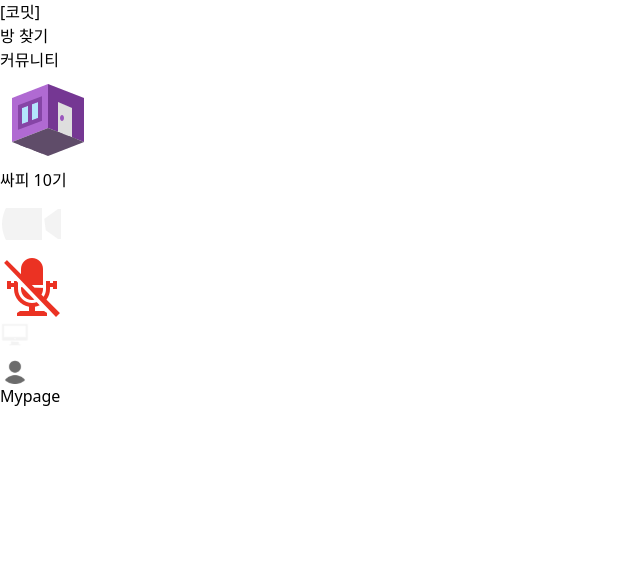
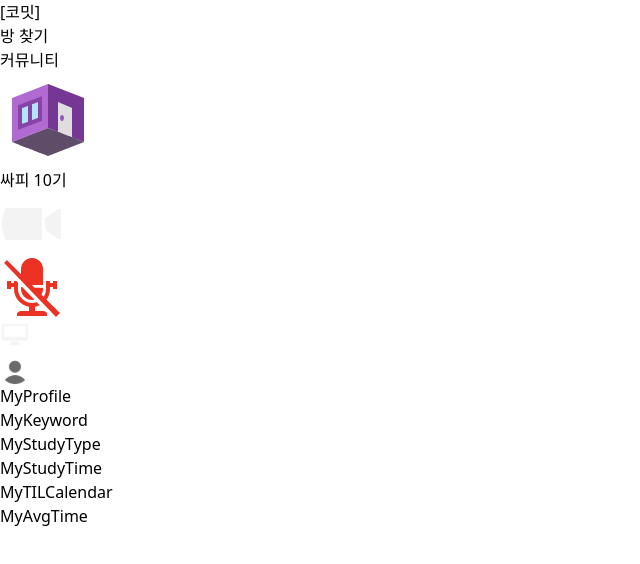
Before and after one commit to benyy0101/CoMeet, a React (Create React App) app in the folder front/: page /mypage in a window 1280 px wide. Shown: the top 564 px of the page, without its empty margins (0-640 px from the left). Built offline with nearby package versions, Linux system fonts and the light colour scheme.

Commit message:
Feat: 마이페이지 레이아웃 구현

```diff
--- a/front/src/pages/Mypage.tsx
+++ b/front/src/pages/Mypage.tsx
@@ -1,5 +1,145 @@
 import React from "react";
+import { MyProfile } from "../components/MyProfile";
+import { MyKeyword } from "../components/MyKeyword";
+import { MyStudyType } from "../components/MyStudyType";
+import { MyStudyTime } from "../components/MyStudyTime";
+import { MyTILCalendar } from "../components/MyTILCalendar";
+import { MyAvgTime } from "../components/MyAvgTime";
+
+import tw from "tailwind-styled-components";
 
 export const Mypage = () => {
-  return <div>Mypage</div>;
+  return (
+    <AllContainer>
+      {/* 왼쪽 부분 - 프로필, 키워드, 공부타입, 공부타임 */}
+      <FirstContainerLeft>
+        {/* 프로필 컨테이너 */}
+        <ProfileContainer>
+          <MyProfile />
+        </ProfileContainer>
+        {/* 프로필 밑의 컨테이너 - 키워드, 공부타입, 공부타임 */}
+        <SecondContainer>
+          {/* 키워드 컨테이너 */}
+          <KeywordContainer>
+            <MyKeyword />
+          </KeywordContainer>
+          {/* 키워드 오른쪽 컨테이너 - 공부타입, 공부타임 */}
+          <ThirdContainer>
+            {/* 공부 타입 컨테이너 */}
+            <StudyTypeContainer>
+              <MyStudyType />
+            </StudyTypeContainer>
+            {/* 공부 시간 컨테이너 */}
+            <StudyTimeContainer>
+              <MyStudyTime />
+            </StudyTimeContainer>
+          </ThirdContainer>
+        </SecondContainer>
+      </FirstContainerLeft>
+      {/* 오른쪽 부분 - 캘린더, 평균 시간 */}
+      <FirstContainerRight>
+        {/* TIL 캘린더 컨테이너 */}
+        <TILCalendarContainer>
+          <MyTILCalendar />
+        </TILCalendarContainer>
+        {/* 평균 공부 시간 컨테이너 */}
+        <AvgTimeContainer>
+          <MyAvgTime />
+        </AvgTimeContainer>
+      </FirstContainerRight>
+    </AllContainer>
+  );
 };
+
+// 마이페이지 전체 컨테이너
+// h 고쳐야 함
+const AllContainer = tw.div`
+flex
+border-2
+border-rose-600
+h-[93vh]
+px-10
+py-5
+`;
+
+// 프로필/키워드/공부타입/공부시간 컨테이너
+// w 값, 마진 값들 바꿔야 함
+const FirstContainerLeft = tw.div`
+flex-col
+w-[50%]
+border-2
+mr-7
+ml-10
+my-5
+`;
+
+// TIL/평균공부시간 컨테이너
+// w 값, 마진 값들 바꿔야 함
+const FirstContainerRight = tw.div`
+flex-col
+w-[50%]
+border-2
+ml-7
+mr-10
+my-5
+`;
+
+// 프로필 컨테이너
+const ProfileContainer = tw.div`
+border-2
+h-[33%]
+mb-5
+`;
+
+// 키워드, 공부타입, 공부시간 들어 있는 컨테이너
+const SecondContainer = tw.div`
+flex
+h-[64%]
+border-2
+border-red-500
+`;
+
+// 키워드 컨테이너
+const KeywordContainer = tw.div`
+border-2
+border-blue-500
+w-[50%]
+mr-5
+`;
+
+// 공부타입, 공부시간 들어있는 컨테이너
+const ThirdContainer = tw.div`
+w-[50%]
+border
+border-green-500
+`;
+
+// 공부 타입 컨테이너
+const StudyTypeContainer = tw.div`
+mb-5
+h-[47.5%]
+border-2
+border-yellow-500
+`;
+
+// 공부 시간 컨테이너
+const StudyTimeContainer = tw.div`
+h-[47.5%]
+border-2
+border-yellow-500
+`;
+
+// TIL 캘린더 컨테이너
+const TILCalendarContainer = tw.div`
+h-[62%]
+border-2
+border-green-500
+mb-5
+`;
+
+// 공부 평균 시간 컨테이너
+const AvgTimeContainer = tw.div`
+h-[35%]
+border-2
+border-green-500
+`;
```
